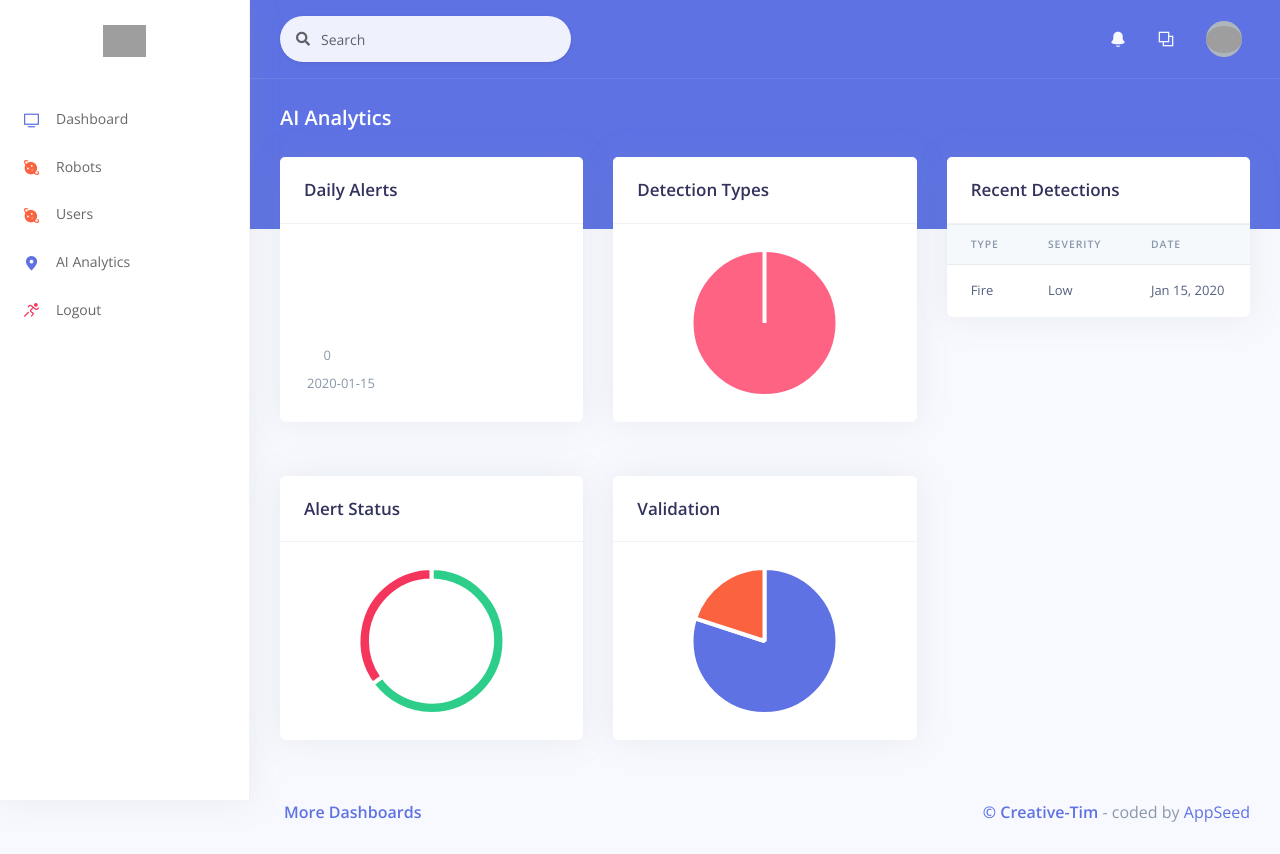
After one commit to AvinashSaxena777/SSRCP-CMPE281, a Django app: page /ai-analytics/ in a window 1280 px wide. The commit adds this page. Run offline with Django 3.2, Linux system fonts and the light colour scheme; tables that the repository leaves empty hold one stand-in row (values such as "Sample post"); a map, chart or similar area stays blank; style sheets or scripts are compiled from the project's sources; some libraries are stand-ins or nearby versions; grey boxes are pictures that could not be loaded.

Commit message:
Added AI analytics Page

```diff
--- a/apps/home/models.py
+++ b/apps/home/models.py
@@ -122,8 +122,19 @@ class Alert(models.Model):
 
 
 class AIAnalytic(models.Model):
+    DETECTION_TYPES = [
+        ('fire', 'Fire'),
+        ('violence', 'Violence'),
+        ('accident', 'Accident'),
+    ]
+    SEVERITY_LEVELS = [
+        ('Low', 'Low'),
+        ('Medium', 'Medium'),
+        ('High', 'High'),
+    ]
+
     id = models.AutoField(primary_key=True)
-    robot_id = models.ForeignKey(
+    robot = models.ForeignKey(
         Robot,
         on_delete=models.CASCADE,
         related_name='ai_analyses'
@@ -131,22 +142,21 @@ class AIAnalytic(models.Model):
     frame = models.DateTimeField()
     detection_type = models.CharField(
         max_length=20,
-        choices=[
-            ('fire', 'Fire'),
-            ('violence', 'Violence'),
-            ('accident', 'Accident'),
-        ]
+        choices=DETECTION_TYPES
     )
     severity = models.CharField(
         max_length=10,
-        choices=[
-            ('Low', 'Low'),
-            ('Medium', 'Medium'),
-            ('High', 'High'),
-        ]
+        choices=SEVERITY_LEVELS
     )
+    image = models.ImageField(
+        upload_to='ai_analytics/',
+        null=True,
+        blank=True
+    )
+    is_valid = models.BooleanField(default=True)
+    resolved = models.BooleanField(default=False)
     created_at = models.DateTimeField(auto_now_add=True)
     updated_at = models.DateTimeField(auto_now=True)
 
     def __str__(self):
-        return f"{self.detection_type} detected at {self.frame} - {self.severity} severity"
+        return f"{self.get_detection_type_display()} detected at {self.frame}"
--- a/apps/home/urls.py
+++ b/apps/home/urls.py
@@ -24,4 +24,5 @@ urlpatterns = [
     path('robots/create/', views.create_robot, name='create_robot'),
     path('robots/bulk-delete/', views.bulk_delete_robots, name='bulk_delete_robots'),
     path('robots/<int:robot_id>/', views.robot_detail, name='robot_detail'),
+    path('ai-analytics/', views.ai_analytics, name='ai_analytics'),
 ]
--- a/apps/home/views.py
+++ b/apps/home/views.py
@@ -20,7 +20,7 @@ from .dao.dashboard_dao import *
 from .dao.robot_dao import RobotDAO
 from django.db import transaction
 import json
-
+from .dao.analytics_dao import *
 
 @login_required(login_url="/login/")
 def index(request):
@@ -241,3 +241,15 @@ def robot_detail(request, robot_id):
     #                          else 'danger'
     # }
     # return render(request, 'home/robot.html', context)
+
+def ai_analytics(request):
+    dummy = 'dummy' in request.GET
+
+    context = {
+        'daily_alerts': get_daily_alerts(dummy),
+        'detection_types': get_detection_type_distribution(dummy),
+        'alert_status': get_alert_status_distribution(dummy),
+        'validation': get_validation_distribution(dummy),
+        'analytics': AIAnalytic.objects.all() if not dummy else []
+    }
+    return render(request, 'home/ai_analytics.html', context)
--- /dev/null
+++ b/apps/templates/home/ai_analytics.html
@@ -0,0 +1,184 @@
+{% extends "layouts/base.html" %}
+{% load static %}
+
+{% block title %} AI Analytics {% endblock title %}
+
+{% block content %}
+<div class="header bg-primary pb-6">
+  <div class="container-fluid">
+    <div class="header-body">
+      <div class="row align-items-center py-4">
+        <div class="col-lg-6 col-7">
+          <h6 class="h2 text-white d-inline-block mb-0">AI Analytics</h6>
+        </div>
+      </div>
+    </div>
+  </div>
+</div>
+
+<div class="container-fluid mt--6">
+  <div class="row">
+    <!-- Charts Column -->
+    <div class="col-lg-8">
+      <div class="row">
+        <div class="col-xl-6">
+          <div class="card">
+            <div class="card-header">
+              <h5 class="h3 mb-0">Daily Alerts</h5>
+            </div>
+            <div class="card-body">
+              <canvas id="dailyAlertsChart" class="chart-canvas"></canvas>
+            </div>
+          </div>
+        </div>
+        <div class="col-xl-6">
+          <div class="card">
+            <div class="card-header">
+              <h5 class="h3 mb-0">Detection Types</h5>
+            </div>
+            <div class="card-body">
+              <canvas id="detectionTypeChart" class="chart-canvas"></canvas>
+            </div>
+          </div>
+        </div>
+      </div>
+      <div class="row mt-4">
+        <div class="col-xl-6">
+          <div class="card">
+            <div class="card-header">
+              <h5 class="h3 mb-0">Alert Status</h5>
+            </div>
+            <div class="card-body">
+              <canvas id="alertStatusChart" class="chart-canvas"></canvas>
+            </div>
+          </div>
+        </div>
+        <div class="col-xl-6">
+          <div class="card">
+            <div class="card-header">
+              <h5 class="h3 mb-0">Validation</h5>
+            </div>
+            <div class="card-body">
+              <canvas id="validationChart" class="chart-canvas"></canvas>
+            </div>
+          </div>
+        </div>
+      </div>
+    </div>
+
+    <!-- Data Table Column -->
+    <div class="col-lg-4">
+      <div class="card">
+        <div class="card-header">
+          <h5 class="h3 mb-0">Recent Detections</h5>
+        </div>
+        <div class="table-responsive">
+          <table class="table align-items-center table-flush">
+            <thead class="thead-light">
+              <tr>
+                <th>Type</th>
+                <th>Severity</th>
+                <th>Date</th>
+              </tr>
+            </thead>
+            <tbody>
+              {% for analytic in analytics %}
+              <tr class="clickable-row" data-image="{{ analytic.image.url }}">
+                <td>{{ analytic.get_detection_type_display }}</td>
+                <td>{{ analytic.severity }}</td>
+                <td>{{ analytic.created_at|date:"M d, Y" }}</td>
+              </tr>
+              {% endfor %}
+            </tbody>
+          </table>
+        </div>
+      </div>
+    </div>
+  </div>
+
+  <!-- Image Preview Modal -->
+  <div class="modal fade" id="imageModal" tabindex="-1" role="dialog">
+    <div class="modal-dialog modal-lg" role="document">
+      <div class="modal-content">
+        <div class="modal-header">
+          <h5 class="modal-title">Detection Preview</h5>
+          <button type="button" class="close" data-dismiss="modal">
+            <span>&times;</span>
+          </button>
+        </div>
+        <div class="modal-body text-center">
+          <img id="detectionImage" class="img-fluid" alt="Detection Preview">
+        </div>
+      </div>
+    </div>
+  </div>
+
+  {% include "includes/footer.html" %}
+</div>
+{% endblock content %}
+
+{% block javascripts %}
+<script src="{% static 'assets/vendor/chart.js/dist/Chart.min.js' %}"></script>
+<script>
+document.addEventListener('DOMContentLoaded', function() {
+  // Daily Alerts Chart
+  new Chart(document.getElementById('dailyAlertsChart'), {
+    type: 'line',
+    data: {
+      labels: {{ daily_alerts.labels|safe }},
+      datasets: [{
+        label: 'Alerts',
+        data: {{ daily_alerts.data }},
+        borderColor: '#f5365c',
+        tension: 0.4
+      }]
+    }
+  });
+
+  // Detection Type Chart
+  new Chart(document.getElementById('detectionTypeChart'), {
+    type: 'pie',
+    data: {
+      labels: {{ detection_types.labels|safe }},
+      datasets: [{
+        data: {{ detection_types.data }},
+        backgroundColor: ['#ff6384', '#36a2eb', '#ffcd56']
+      }]
+    }
+  });
+
+  // Alert Status Chart
+  new Chart(document.getElementById('alertStatusChart'), {
+    type: 'doughnut',
+    data: {
+      labels: {{ alert_status.labels|safe }},
+      datasets: [{
+        data: {{ alert_status.data }},
+        backgroundColor: ['#2dce89', '#f5365c']
+      }]
+    }
+  });
+
+  // Validation Chart
+  new Chart(document.getElementById('validationChart'), {
+    type: 'pie',
+    data: {
+      labels: {{ validation.labels|safe }},
+      datasets: [{
+        data: {{ validation.data }},
+        backgroundColor: ['#5e72e4', '#fb6340']
+      }]
+    }
+  });
+
+  // Image Preview Handling
+  document.querySelectorAll('.clickable-row').forEach(row => {
+    row.addEventListener('click', function() {
+      const imgSrc = this.dataset.image;
+      document.getElementById('detectionImage').src = imgSrc;
+      $('#imageModal').modal('show');
+    });
+  });
+});
+</script>
+{% endblock javascripts %}
--- a/apps/templates/includes/sidenav.html
+++ b/apps/templates/includes/sidenav.html
@@ -36,18 +36,18 @@
             </a>
           </li>
           <li class="nav-item">
-            <a class="nav-link {% if 'map' in segment %} active {% endif %}" href="/map.html">
+            <a class="nav-link {% if 'map' in segment %} active {% endif %}" href="/ai-analytics">
               <i class="ni ni-pin-3 text-primary"></i>
-              <span class="nav-link-text">Google</span>
+              <span class="nav-link-text">AI Analytics</span>
             </a>
           </li>
-          <li class="nav-item">
+          <!-- <li class="nav-item">
             <a class="nav-link {% if 'profile' in segment %} active {% endif %}" href="/profile.html">
               <i class="ni ni-single-02 text-yellow"></i>
               <span class="nav-link-text">Profile</span>
             </a>
-          </li>
-          <li class="nav-item">
+          </li> -->
+          <!-- <li class="nav-item">
             <a class="nav-link {% if 'tables' in segment %} active {% endif %}" href="/tables.html">
               <i class="ni ni-bullet-list-67 text-default"></i>
               <span class="nav-link-text">Tables</span>
--- a/core/settings.py
+++ b/core/settings.py
@@ -120,6 +120,9 @@ STATICFILES_DIRS = (
     os.path.join(CORE_DIR, 'apps/static'),
 )
 
-
+MEDIA_ROOT = (
+CORE_DIR
+)
+MEDIA_URL = '/ai_analytics/'
 #############################################################
 #############################################################
--- a/core/urls.py
+++ b/core/urls.py
@@ -5,9 +5,11 @@ Copyright (c) 2019 - present AppSeed.us
 
 from django.contrib import admin
 from django.urls import path, include  # add this
+from django.conf import settings
+from django.conf.urls.static import static
 
 urlpatterns = [
     path('admin/', admin.site.urls),          # Django admin route
     path("", include("apps.authentication.urls")), # Auth routes - login / register
     path("", include("apps.home.urls"))             # UI Kits Html files
-]
+]+ static(settings.MEDIA_URL, document_root=settings.MEDIA_ROOT)
--- a/requirements.txt
+++ b/requirements.txt
@@ -10,3 +10,4 @@ sqlparse==0.4.2
 toml==0.10.2
 Unipath==1.1
 whitenoise==5.3.0
+pillow
```
Also changed, not shown: other parts of apps/templates/includes/sidenav.html (+2 -35 lines), apps/home/dao/analytics_dao.py (added, +102 -0 lines), ai_analytics/1.png (added), ai_analytics/1_RHq6pjN.png (added), ai_analytics/1_U0vS7lZ.png (added), ai_analytics/2.png (added), ai_analytics/2_DrJkAjH.png (added), apps/home/migrations/0004_auto_20250419_2337.py (added), 3 other files.
